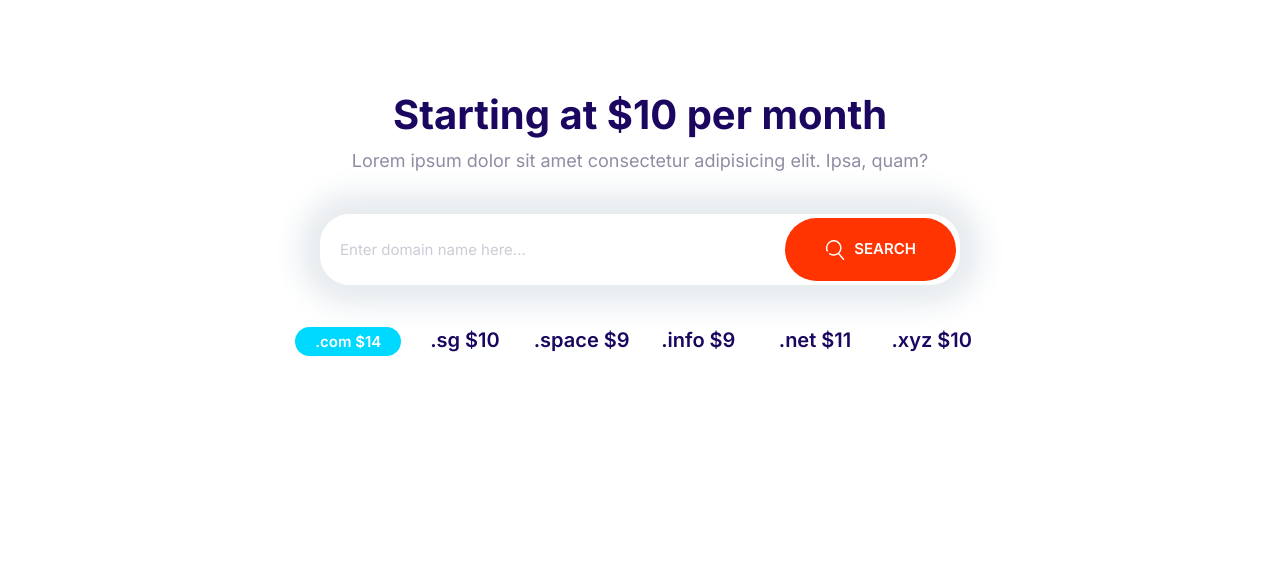
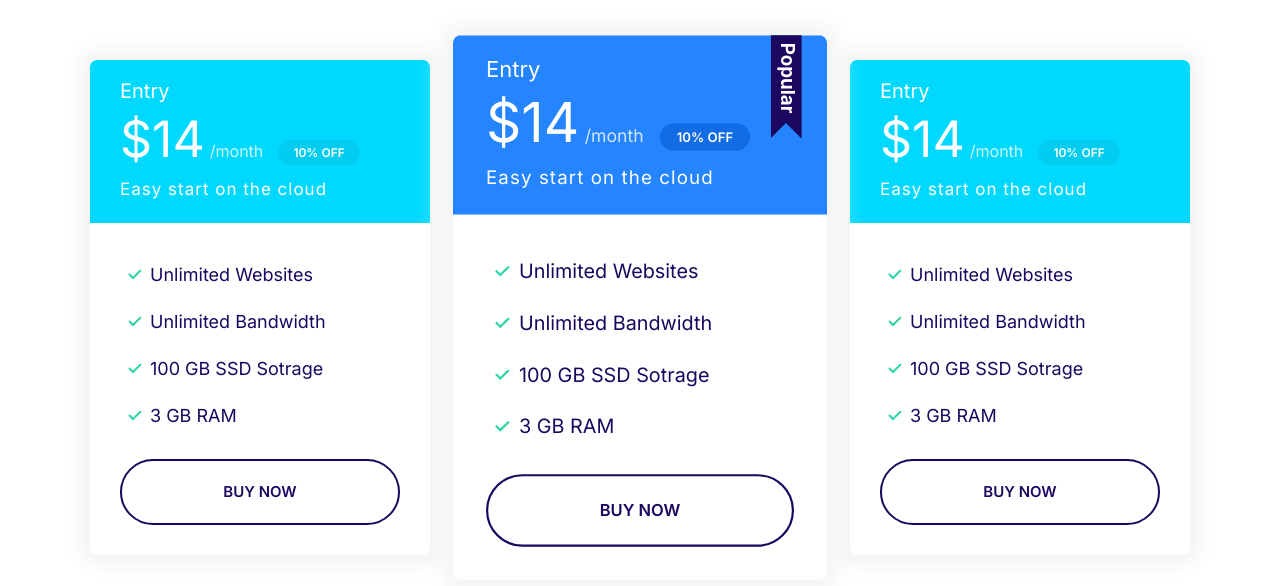
Before and after one commit to bi-mal/EagerDarwin, a plain HTML site: page index.html in a window 1280 px wide. Drawn offline with Linux system fonts and the light colour scheme.

Commit message:
created block for plans

```diff
--- a/css/styles.css
+++ b/css/styles.css
@@ -285,9 +285,15 @@ a{
 .card--secondary .badge--secondary{
     background-color: #02cdf1;
 }
+.card--primary .badge--primary{
+    background-color: #126de4;
+}
 
 /* plans */
 
+.plan{
+    transition: transform 0.2s ease-out;
+}
 .plan__name{
     margin: 0;
     font-size: 3rem;
@@ -309,6 +315,9 @@ a{
 .plan .list__item{
     margin-bottom: 2rem;
 }
+.plan--popular{
+    transform: scale(1.1);
+}
 .plan--popular .card__header{
     position: relative;
 }
@@ -319,6 +328,12 @@ a{
     position: absolute;
     top: -6px;
     right: 5%;
+}
+.plan:hover{
+    transform: scale(1.05);
+}
+.plan--popular:hover{
+    transform: scale(1.15);
 }
 @media screen and (min-width:1024px) {
     .plan__name{
@@ -639,3 +654,13 @@ a{
         grid-template-columns: repeat(auto-fit, minmax(10rem, 1fr));
     }
 }
+
+/* Plan Block */
+
+.block-plans .grid{
+    gap: 8rem 4rem ;
+}
+.block-plans .card{
+    max-width: 500px;
+    margin: 0 auto;
+}
--- a/index.html
+++ b/index.html
@@ -15,36 +15,69 @@
     <link rel="stylesheet" href="css/styles.css" />
   </head>
   <body>
-    <section class="block container block-domain">
-      <header class="block__header">
-        <h2>Starting at $10 per month</h2>
-        <p>
-          Lorem ipsum dolor sit amet consectetur adipisicing elit. Ipsa, quam?
-        </p>
-      </header>
-      <div class="input-group">
-        <input
-          type="text"
-          class="input"
-          placeholder="Enter domain name here..."
-        />
-        <button class="btn btn--accent">
-          <svg class="icon icon--white">
-            <use xlink:href="images/sprite.svg#search"></use>
-          </svg>
-          Search
-        </button>
+    <section class="block container block-plans">
+      <div class="grid grid--1x3">
+        <div class="plan">
+          <div class="card card--secondary">
+            <header class="card__header">
+              <h3 class="plan__name">Entry</h3>
+              <span class="plan__price">$14</span>
+              <span class="plan__billing-cycle">/month</span>
+              <span class="badge badge--secondary badge--small">10% OFF</span>
+              <span class="plan__tagline">Easy start on the cloud</span class="plan-tagline">
+            </header>
+            <div class="card__body">
+              <ul class="list list--tick">
+                <li class="list__item">Unlimited Websites</li>
+                <li class="list__item">Unlimited Bandwidth</li>
+                <li class="list__item">100 GB SSD Sotrage</li>
+                <li class="list__item">3 GB RAM</li>
+              </ul>
+              <button class="btn btn--outline btn--block">buy now</button>
+            </div>
+          </div>
+        </div>
+        <div class="plan plan--popular">
+          <div class="card card--primary">
+            <header class="card__header">
+              <h3 class="plan__name">Entry</h3>
+              <span class="plan__price">$14</span>
+              <span class="plan__billing-cycle">/month</span>
+              <span class="badge badge--primary badge--small">10% OFF</span>
+              <span class="plan__tagline">Easy start on the cloud</span class="plan-tagline">
+            </header>
+            <div class="card__body">
+              <ul class="list list--tick">
+                <li class="list__item">Unlimited Websites</li>
+                <li class="list__item">Unlimited Bandwidth</li>
+                <li class="list__item">100 GB SSD Sotrage</li>
+                <li class="list__item">3 GB RAM</li>
+              </ul>
+              <button class="btn btn--outline btn--block">buy now</button>
+            </div>
+          </div>
+        </div>
+        <div class="plan">
+          <div class="card card--secondary">
+            <header class="card__header">
+              <h3 class="plan__name">Entry</h3>
+              <span class="plan__price">$14</span>
+              <span class="plan__billing-cycle">/month</span>
+              <span class="badge badge--secondary badge--small">10% OFF</span>
+              <span class="plan__tagline">Easy start on the cloud</span class="plan-tagline">
+            </header>
+            <div class="card__body">
+              <ul class="list list--tick">
+                <li class="list__item">Unlimited Websites</li>
+                <li class="list__item">Unlimited Bandwidth</li>
+                <li class="list__item">100 GB SSD Sotrage</li>
+                <li class="list__item">3 GB RAM</li>
+              </ul>
+              <button class="btn btn--outline btn--block">buy now</button>
+            </div>
+          </div>
+        </div>
       </div>
-      <ul class="list block-domain__price">
-        <li>
-          <span class="badge badge--secondary">.com $14</span>
-        </li>
-        <li>.sg $10</li>
-        <li>.space $9</li>
-        <li>.info $9</li>
-        <li>.net $11</li>
-        <li>.xyz $10</li>
-      </ul>
     </section>
     <script src="js/main.js"></script>
   </body>
```
Also changed, not shown: components/plans-block.html (added, +64 -0 lines).
